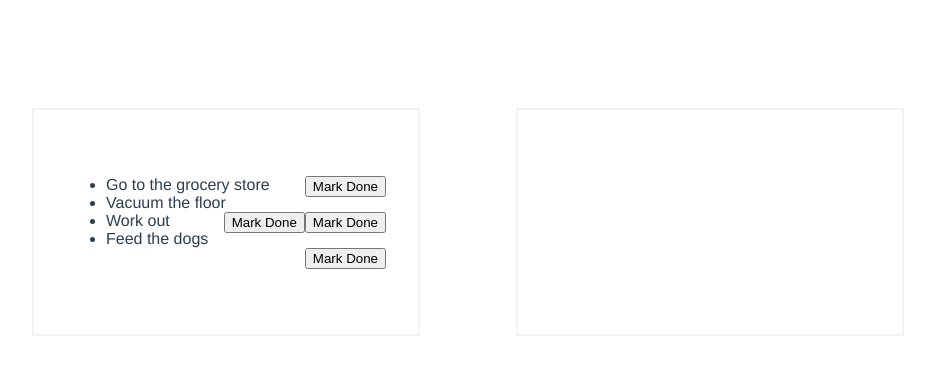
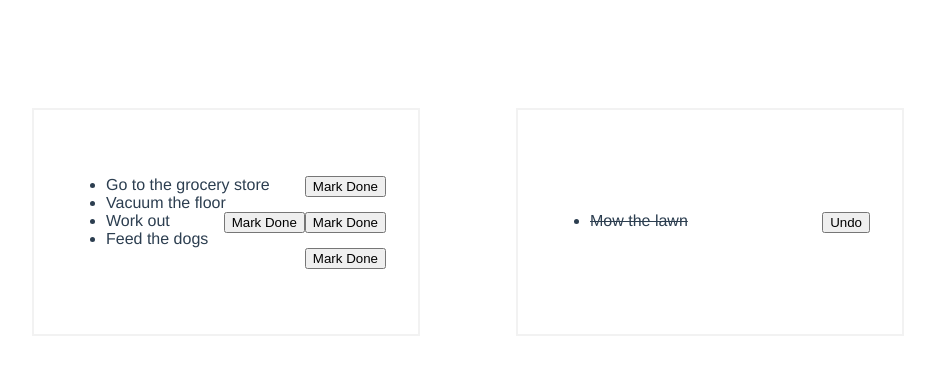
Before and after one commit to TCashion/vue-todo, a Vue app: page / in a window 1280 px wide. Shown: the top 374 px of the page, without its empty margins (172-1107 px from the left). Built offline with nearby package versions, Linux system fonts and the light colour scheme.

Commit message:
create click event handler

```diff
--- a/src/components/Base.vue
+++ b/src/components/Base.vue
@@ -23,7 +23,7 @@ export default class App extends Vue {
         "Work out",
         "Feed the dogs"
       ],
-      done: []
+      done: ["Mow the lawn"]
     };
   }
 }
--- a/src/components/Button.vue
+++ b/src/components/Button.vue
@@ -1,5 +1,5 @@
 <template>
-  <button type="button">{{ buttonCopy }}</button>
+  <button type="button" @click="handleClick">{{ buttonCopy }}</button>
 </template>
 
 <script lang="ts">
@@ -20,11 +20,11 @@ const buttonCopyMap: ButtonCopyMap = {
   toDo: ButtonCopy.toDo
 };
 
-console.log("buttonCopyMap: ", buttonCopyMap);
-
 @Component
 class Button extends Vue {
-  @Prop({ type: String, required: true }) buttonType!: keyof ButtonCopyMap;
+  @Prop({ type: String, required: true })
+  readonly buttonType!: keyof ButtonCopyMap;
+  @Prop({ type: Function, required: true }) handleClick!: Function;
 
   get buttonCopy(): string {
     return buttonCopyMap[this.buttonType];
--- a/src/components/ListItemContainer.vue
+++ b/src/components/ListItemContainer.vue
@@ -6,7 +6,14 @@
         v-for="item in items"
         :key="item"
       >
-        <div>{{ item }} <Button :buttonType="listType" /></div>
+        <div
+          :class="[
+            { ListItemContainer__list__item__done: listType === 'done' }
+          ]"
+        >
+          {{ item }}
+          <Button :buttonType="listType" :handleClick="handleClick" />
+        </div>
       </li>
     </ul>
   </div>
@@ -24,6 +31,10 @@ import Button from "./Button.vue";
 class ListItemContainer extends Vue {
   @Prop({ type: String, required: true }) listType!: string;
   @Prop({ type: Array, required: true }) items!: string[];
+
+  handleClick() {
+    console.log("click");
+  }
 }
 export default ListItemContainer;
 </script>
@@ -48,6 +59,9 @@ export default ListItemContainer;
           float: right;
         }
       }
+      &__done {
+        text-decoration: line-through;
+      }
     }
   }
 }
```
